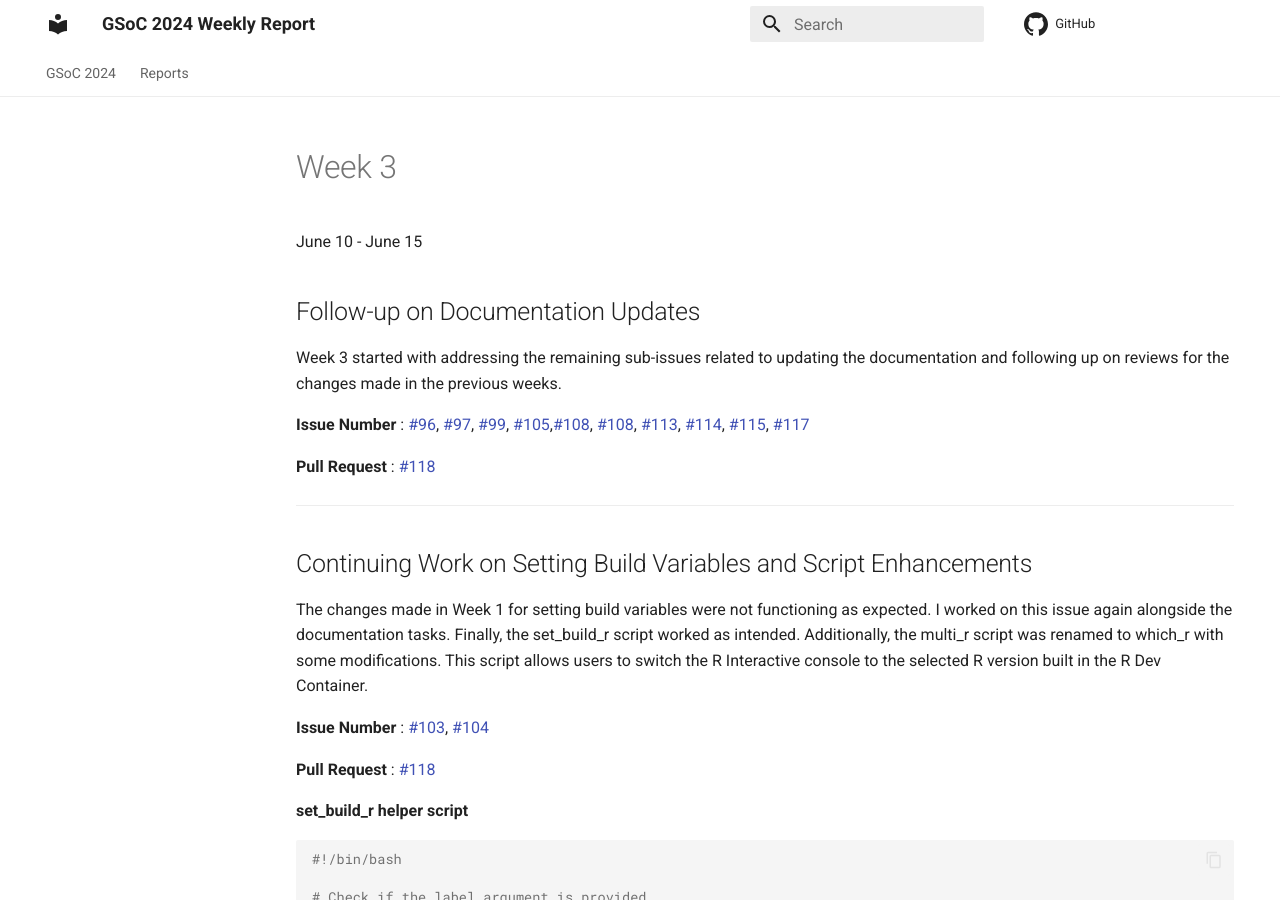
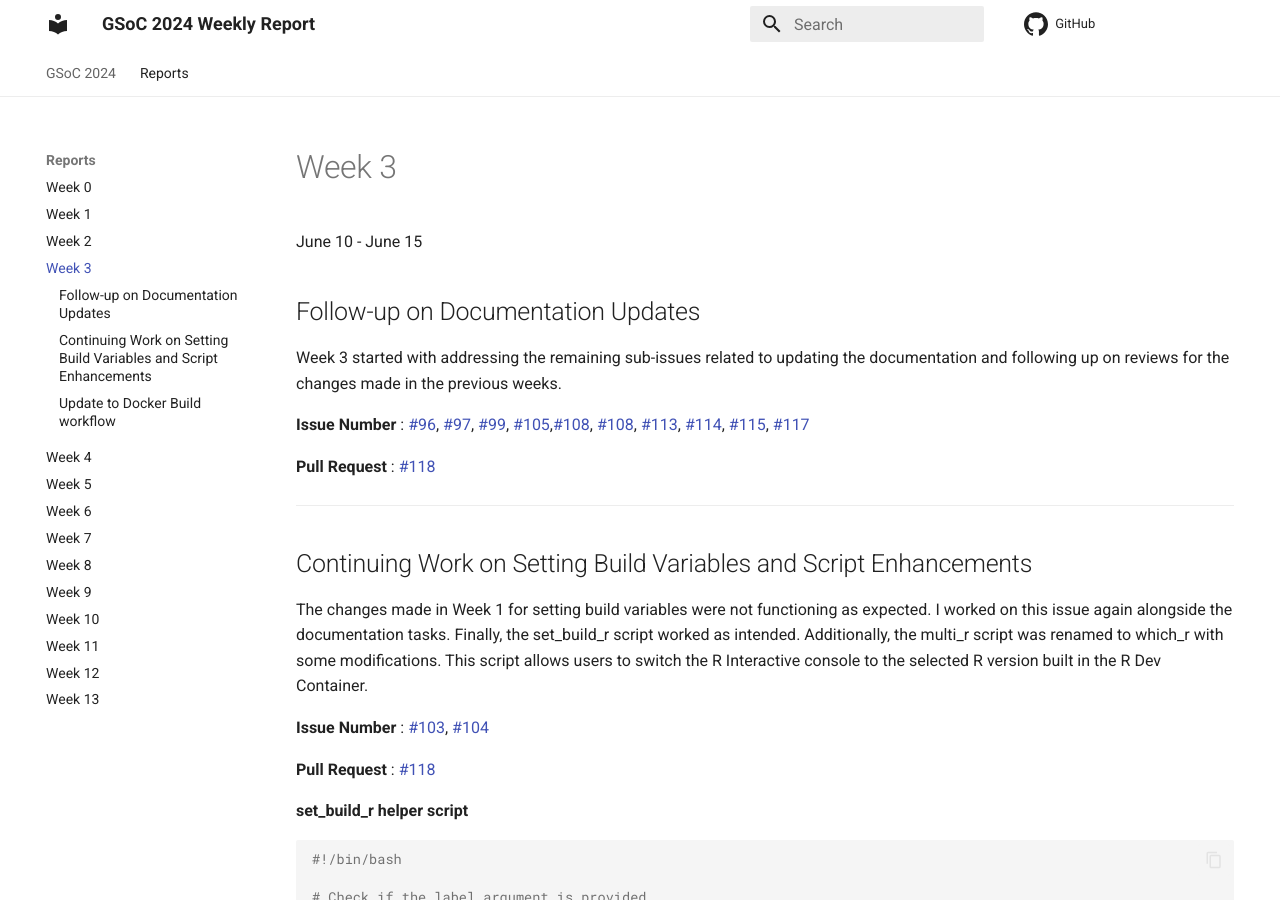
Before and after one commit to StarTrooper08/gsoc24-weekly-report, an MkDocs documentation site: the page built from docs/reports/week_3.md, in a window 1280 px wide and 900 px high. Built offline with MkDocs 1.6.1 and Material for MkDocs 9.7.7, drawn with Linux system fonts in a browser that asks for light colours.

Commit message:
mkdocs config

```diff
--- a/mkdocs.yml
+++ b/mkdocs.yml
@@ -3,7 +3,21 @@
 nav:
   - 'GSoC 2024' : 'index.md'
   - Reports:
+      - Week 0: 'reports/week_0.md'
       - Week 1: 'reports/week_1.md'
+      - Week 2: 'reports/week_2.md'
+      - Week 3: 'reports/week_3.md'
+      - Week 4: 'reports/week_4.md'
+      - Week 5: 'reports/week_5.md'
+      - Week 6: 'reports/week_6.md'
+      - Week 7: 'reports/week_7.md'
+      - Week 8: 'reports/week_8.md'
+      - Week 9: 'reports/week_9.md'
+      - Week 10: 'reports/week_10.md'
+      - Week 11: 'reports/week_11.md'
+      - Week 12: 'reports/week_12.md'
+      - Week 13: 'reports/week_13.md'
+
 theme:
   name: material
   features:
```
